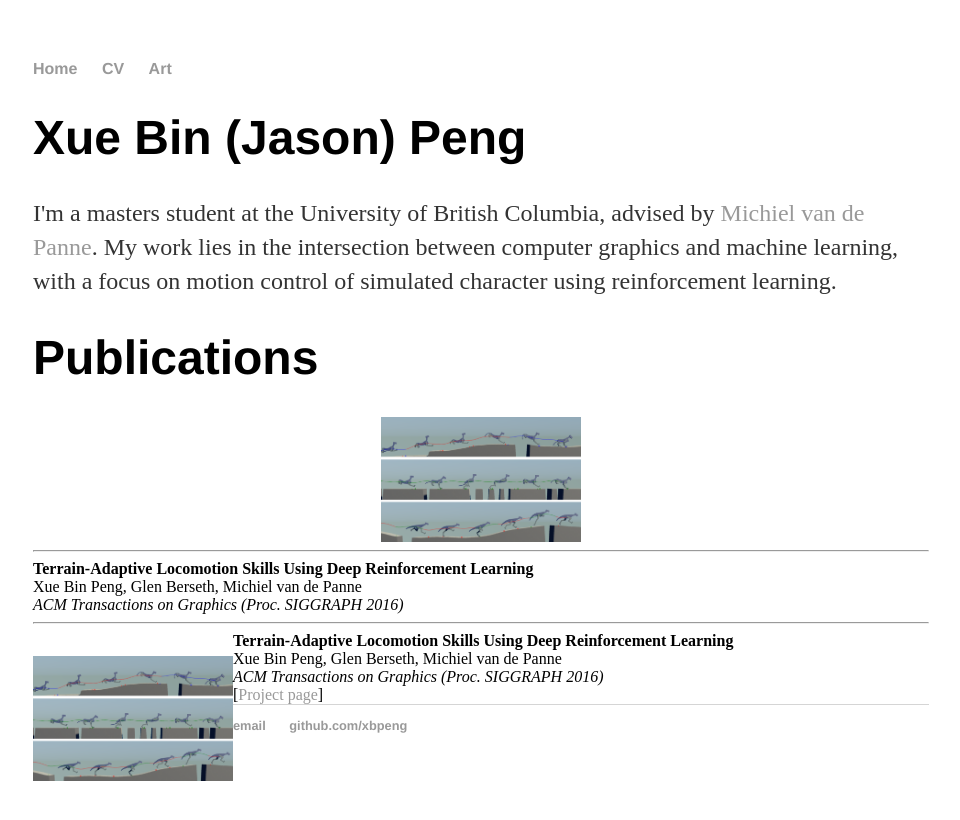
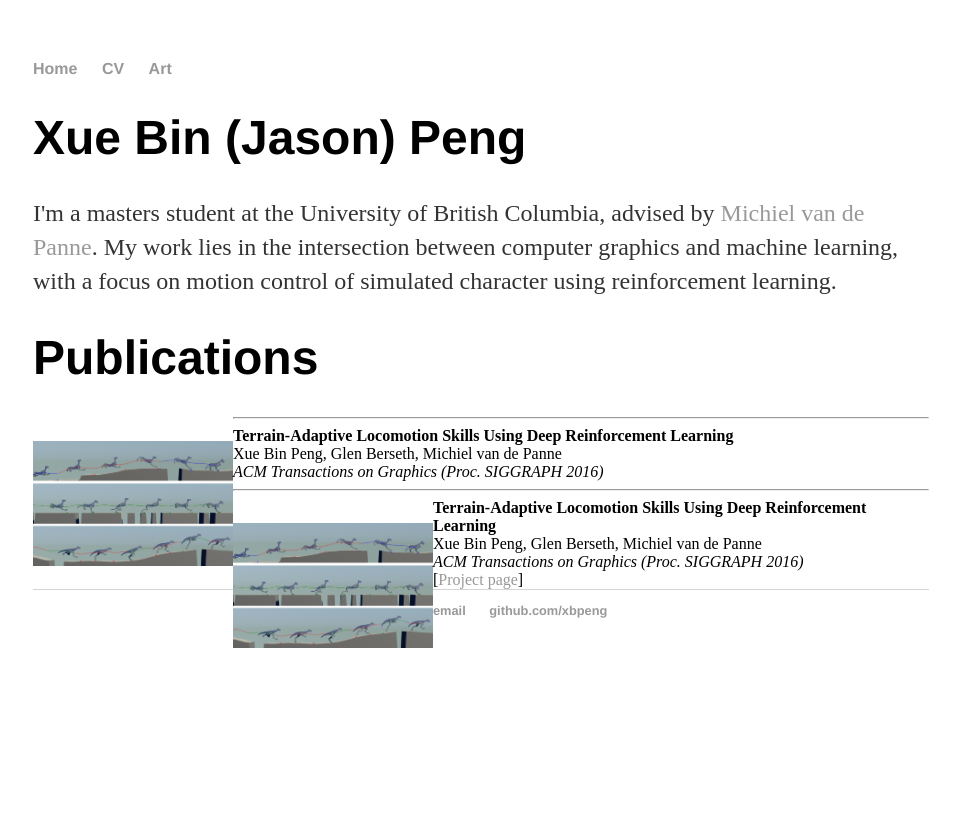
Before and after one commit to xbpeng/xbpeng.github.io, a Jekyll site: the page built from index.html, in a window 1280 px wide. Shown: the top 820 px of the page, without its empty margins (159-1119 px from the left). Built offline with Jekyll 4.4.1, drawn with Linux system fonts in a browser that asks for light colours.

Commit message:
Update index.html
tweaks

```diff
--- a/index.html
+++ b/index.html
@@ -9,7 +9,7 @@ title: Xue Bin (Jason) Peng
 	<h1>Publications</h1>
 <tr>
 <td>
-<center><a href="https://www.cs.ubc.ca/~van/papers/2016-TOG-deepRL/index.html"><img style="vertical-align:top" src="images/papers/2016-TOG-deepRL.png"  width="200" height="inherit" alt="" /></a></center>
+<p style="float: left;"><a href="https://www.cs.ubc.ca/~van/papers/2016-TOG-deepRL/index.html"><img style="vertical-align:top" src="images/papers/2016-TOG-deepRL.png"  width="200" height="inherit" alt="" /></a></p>
 </td>
 <td>
 <hr>
```
